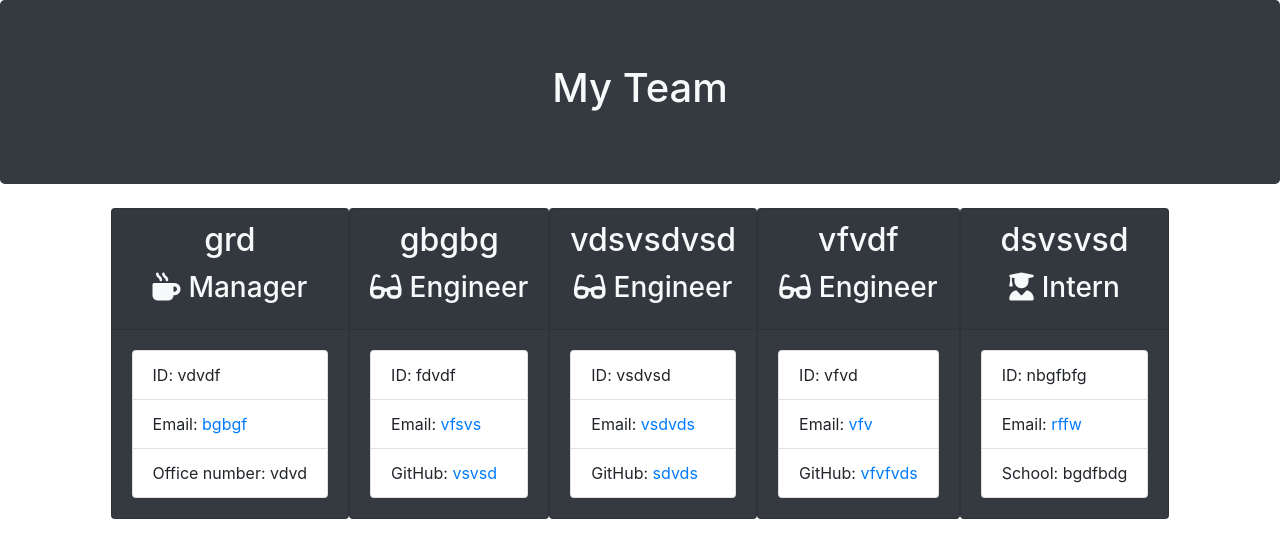
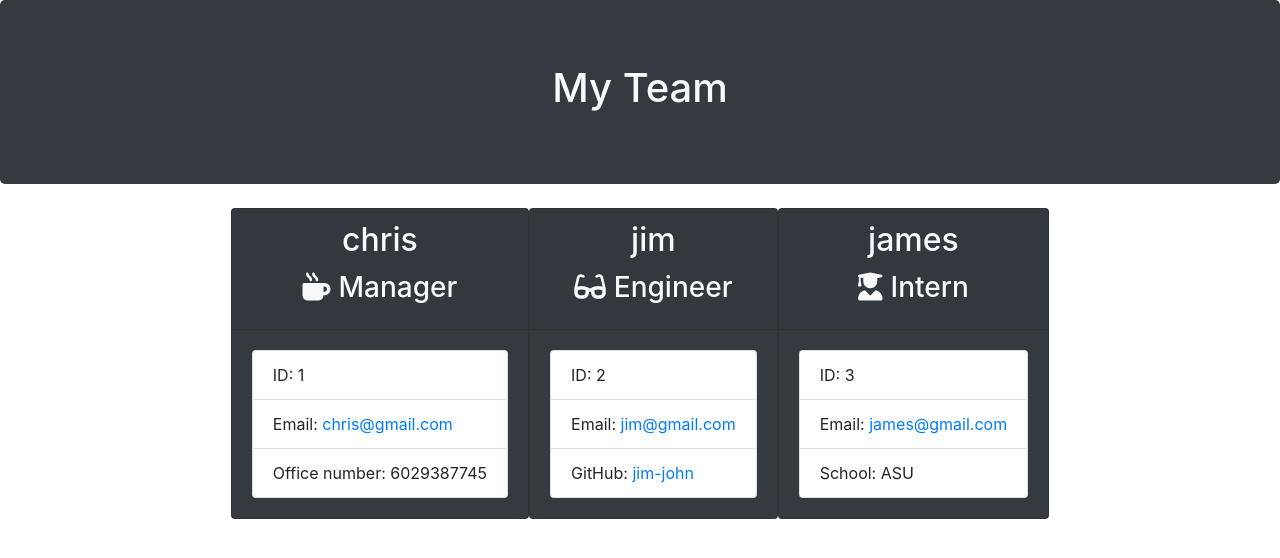
Before and after one commit to chris-pietrangeli/generate-team-profile, a website: page output/team.html in a window 1280 px wide. Drawn offline with nearby package versions, Linux system fonts and the light colour scheme.

```diff
--- a/output/team.html
+++ b/output/team.html
@@ -27,64 +27,40 @@
             <div class="col-12 d-flex justify-content-center">
 
 
-<div class="card employee-card bg-dark">
+<div class="card bg-dark">
     <div class="card-header">
-        <h2 class="card-title text-light text-center">grd</h2>
+        <h2 class="card-title text-light text-center">chris</h2>
         <h3 class="card-title text-light text-center"><i class="fas fa-mug-hot mr-2"></i>Manager</h3>
     </div>
     <div class="card-body">
         <ul class="list-group">
-            <li class="list-group-item">ID: vdvdf</li>
-            <li class="list-group-item">Email: <a href="mailto:bgbgf">bgbgf</a></li>
-            <li class="list-group-item">Office number: vdvd</li>
+            <li class="list-group-item">ID: 1</li>
+            <li class="list-group-item">Email: <a href="mailto:chris@gmail.com">chris@gmail.com</a></li>
+            <li class="list-group-item">Office number: 6029387745</li>
         </ul>
     </div>
 </div><div class="card bg-dark">
     <div class="card-header">
-        <h2 class="card-title text-light text-center">gbgbg</h2>
+        <h2 class="card-title text-light text-center">jim</h2>
         <h3 class="card-title text-light text-center"><i class="fas fa-glasses mr-2"></i>Engineer</h3>
     </div>
     <div class="card-body">
         <ul class="list-group">
-            <li class="list-group-item">ID: fdvdf</li>
-            <li class="list-group-item">Email: <a href="mailto:vfsvs">vfsvs</a></li>
-            <li class="list-group-item">GitHub: <a href="https://github.com/vsvsd" target="_blank" rel="noopener noreferrer">vsvsd</a></li>
+            <li class="list-group-item">ID: 2</li>
+            <li class="list-group-item">Email: <a href="mailto:jim@gmail.com">jim@gmail.com</a></li>
+            <li class="list-group-item">GitHub: <a href="https://github.com/jim-john" target="_blank" rel="noopener noreferrer">jim-john</a></li>
         </ul>
     </div>
 </div><div class="card bg-dark">
     <div class="card-header">
-        <h2 class="card-title text-light text-center">vdsvsdvsd</h2>
-        <h3 class="card-title text-light text-center"><i class="fas fa-glasses mr-2"></i>Engineer</h3>
-    </div>
-    <div class="card-body">
-        <ul class="list-group">
-            <li class="list-group-item">ID: vsdvsd</li>
-            <li class="list-group-item">Email: <a href="mailto:vsdvds">vsdvds</a></li>
-            <li class="list-group-item">GitHub: <a href="https://github.com/sdvds" target="_blank" rel="noopener noreferrer">sdvds</a></li>
-        </ul>
-    </div>
-</div><div class="card bg-dark">
-    <div class="card-header">
-        <h2 class="card-title text-light text-center">vfvdf</h2>
-        <h3 class="card-title text-light text-center"><i class="fas fa-glasses mr-2"></i>Engineer</h3>
-    </div>
-    <div class="card-body">
-        <ul class="list-group">
-            <li class="list-group-item">ID: vfvd</li>
-            <li class="list-group-item">Email: <a href="mailto:vfv">vfv</a></li>
-            <li class="list-group-item">GitHub: <a href="https://github.com/vfvfvds" target="_blank" rel="noopener noreferrer">vfvfvds</a></li>
-        </ul>
-    </div>
-</div><div class="card employee-card bg-dark">
-    <div class="card-header">
-        <h2 class="card-title text-light text-center">dsvsvsd</h2>
+        <h2 class="card-title text-light text-center">james</h2>
         <h3 class="card-title text-light text-center"><i class="fas fa-user-graduate mr-2"></i>Intern</h3>
     </div>
     <div class="card-body">
         <ul class="list-group bg-dark">
-            <li class="list-group-item">ID: nbgfbfg</li>
-            <li class="list-group-item">Email: <a href="mailto:rffw">rffw</a></li>
-            <li class="list-group-item">School: bgdfbdg</li>
+            <li class="list-group-item">ID: 3</li>
+            <li class="list-group-item">Email: <a href="mailto:james@gmail.com">james@gmail.com</a></li>
+            <li class="list-group-item">School: ASU</li>
         </ul>
     </div>
 </div>
```
Also changed, not shown: 1 other file.
